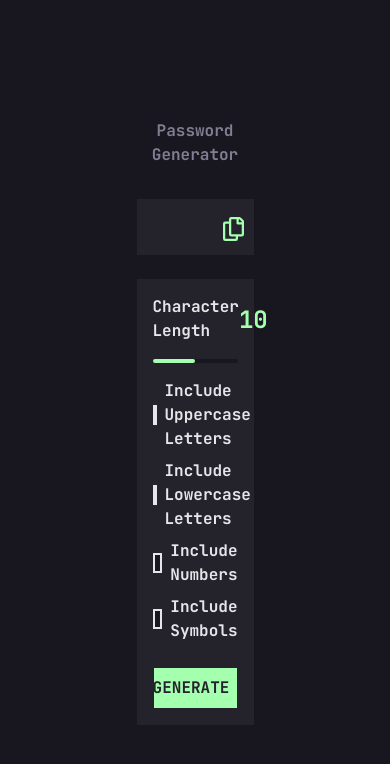
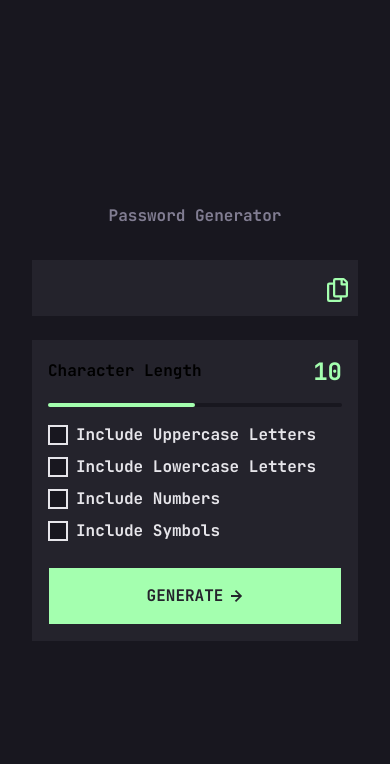
Before and after one commit to laurymesa01/password-generator-app, a Next.js app: page / in a window 390 px wide. Shown: the top 764 px of the page. Built offline with nearby package versions, Linux system fonts and the light colour scheme.

Commit message:
Fixing some styles

```diff
--- a/src/app/components/Checkbox.tsx
+++ b/src/app/components/Checkbox.tsx
@@ -12,7 +12,7 @@ export default function Checkbox(props: CheckboxProps) {
                     <svg width="12" height="12" xmlns="http://www.w3.org/2000/svg" className="absolute hidden peer-checked:block stroke-white outline-none pointer-events-none ml-0.5">
                         <path className="w-4 h-4" stroke="#18171F" strokeWidth="3" fill="none" d="M1 5.607 4.393 9l8-8"/>
                     </svg>
-                    <label className="ms-2 p">{props.label}</label>
+                    <label className="ms-2 p text-almost-white">{props.label}</label>
         </section>
     );
 }
--- a/src/app/globals.css
+++ b/src/app/globals.css
@@ -37,7 +37,7 @@ body {
 
 
 .p{
-  @apply font-bold text-[16px] text-almost-white md:text-[18px] md:leading-[23px];
+  @apply font-bold text-[16px] md:text-[18px] md:leading-[23px];
 }
 
 .input{
@@ -49,5 +49,5 @@ body {
 }
 
 .button{
-  @apply w-full py-2 text-center bg-neon-green text-dark-grey border hover:border-neon-green hover:bg-dark-grey hover:text-neon-green;
+  @apply w-full py-4 text-center bg-neon-green text-dark-grey border hover:border-neon-green hover:bg-dark-grey hover:text-neon-green;
 }
--- a/src/app/page.tsx
+++ b/src/app/page.tsx
@@ -3,7 +3,7 @@ import Password from "./components/Password";
 
 export default function Home() {
   return (
-    <main className="flex min-h-screen px-[35%] flex-col items-center justify-center">
+    <main className="flex min-h-screen px-8 sm:px-[10%] md:px-[20%] lg:px-[25%] xl:px-[35%] flex-col items-center justify-center">
       <Password/>
       <Details/>
     </main>
```
